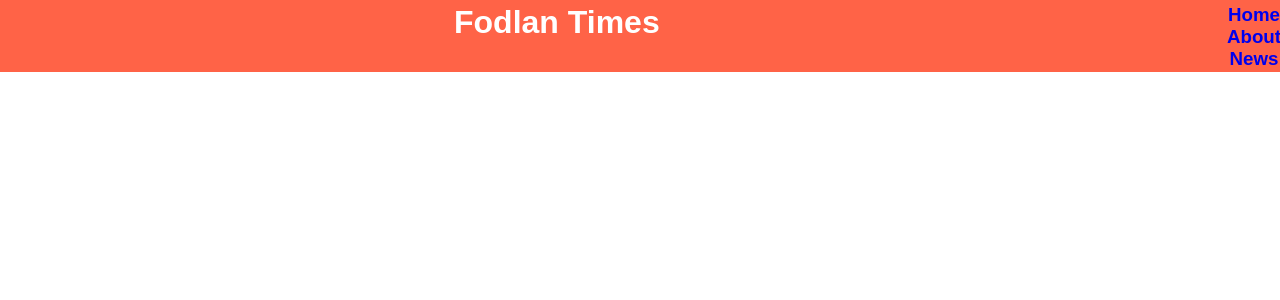
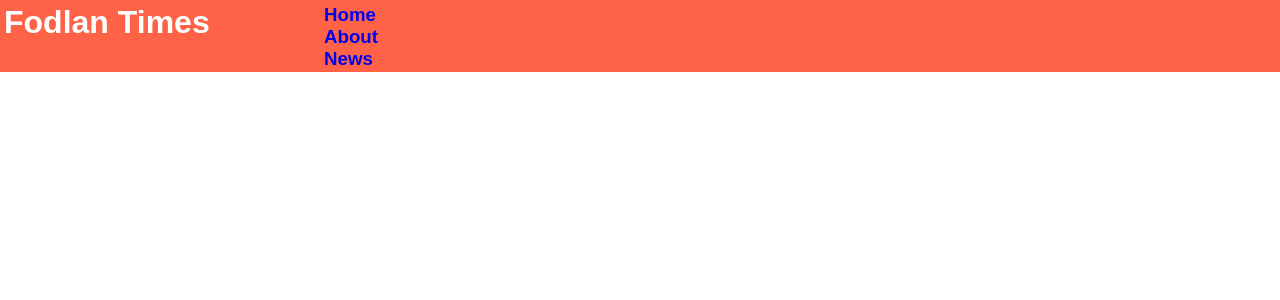
Before and after one commit to DrunkDemoman/DrunkDemoman.github.io, a PHP site: page / in a window 1280 px wide. Shown: the top 300 px of the page. Run offline with PHP 8.4, Linux system fonts and the light colour scheme.

Commit message:
updated stylesheet

```diff
--- a/Tugas2/style.css
+++ b/Tugas2/style.css
@@ -8,8 +8,8 @@ header
     padding-left: 4px;
     padding-bottom: 4px;
     padding-right: 4px;
+    display: flex;
     margin: auto;
-    display: flex;
 }
 
 body
@@ -20,17 +20,15 @@ body
 .MainLogo
 {
     width: 25%;
-    height: 100%;
     align-items: left;
     color: white;
-    margin: auto;
     display: flex;
 }
 
 .MenuEntries
 {
     height: 100%;
-    width: 60px;
+    width: 12%;
     float: left;
     text-align: center;
 }
```
